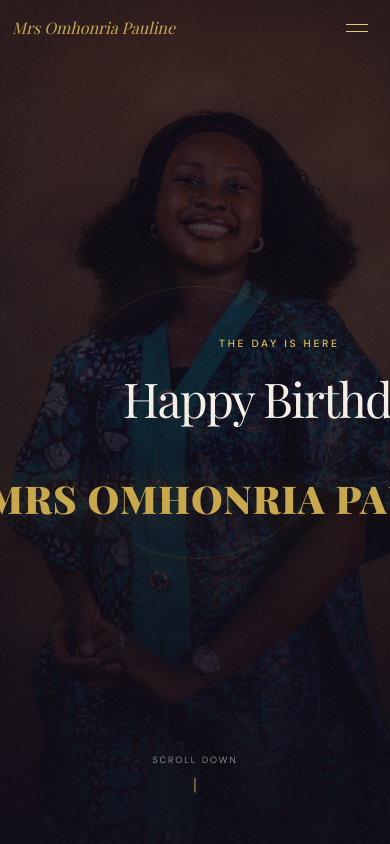
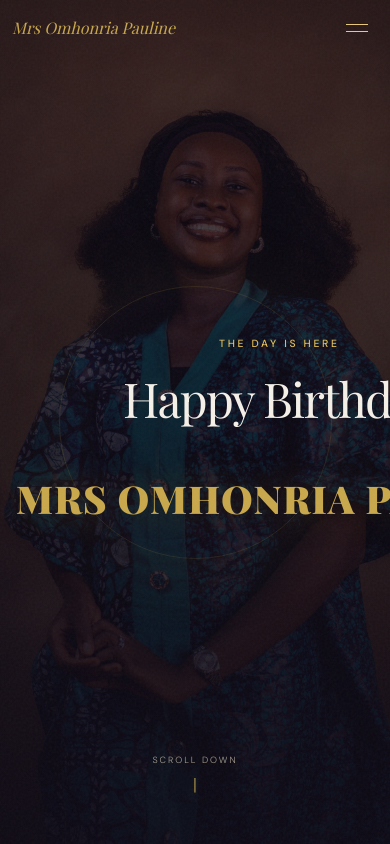
Before and after one commit to SammyCodes1/Happy-Birthday, a website: page index.html in a window 390 px wide. Shown: the top 844 px of the page. Drawn offline with nearby package versions, Linux system fonts and the light colour scheme; a web font is replaced by a local one.

Commit message:
Center birthday name on mobile

```diff
--- a/css/pages/home.css
+++ b/css/pages/home.css
@@ -251,6 +251,7 @@
 
 @media(max-width:760px) {
   .countdown-landing__timer { grid-template-columns: repeat(3,1fr); }
+  .countdown-landing__timer .countdown__complete { transform: none; }
   .countdown-landing__timer div:nth-child(2) { border-right: 1px solid rgba(201,168,76,.3); }
   .countdown-landing__timer div { padding-inline: 8px; border-bottom: 0; }
 }
```
